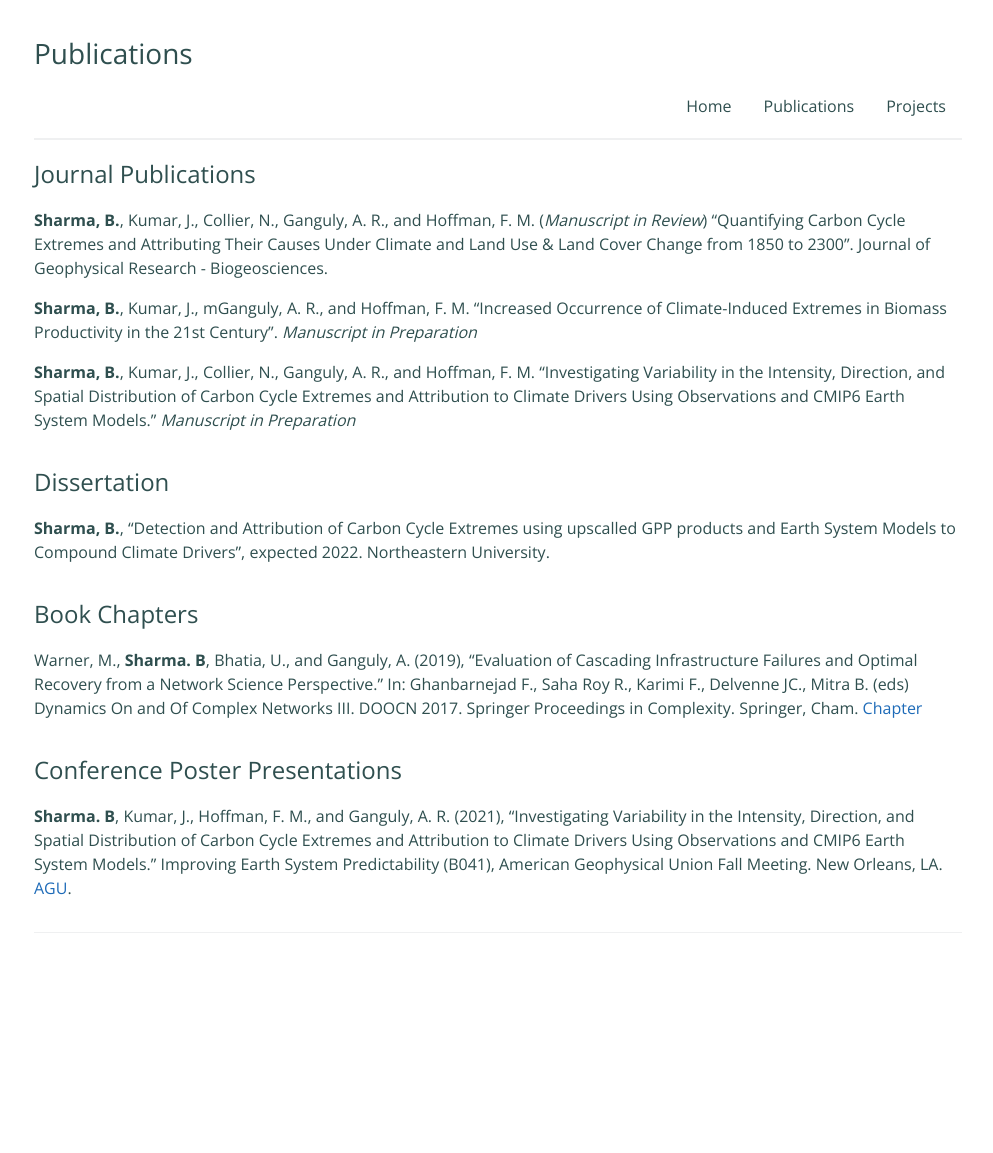
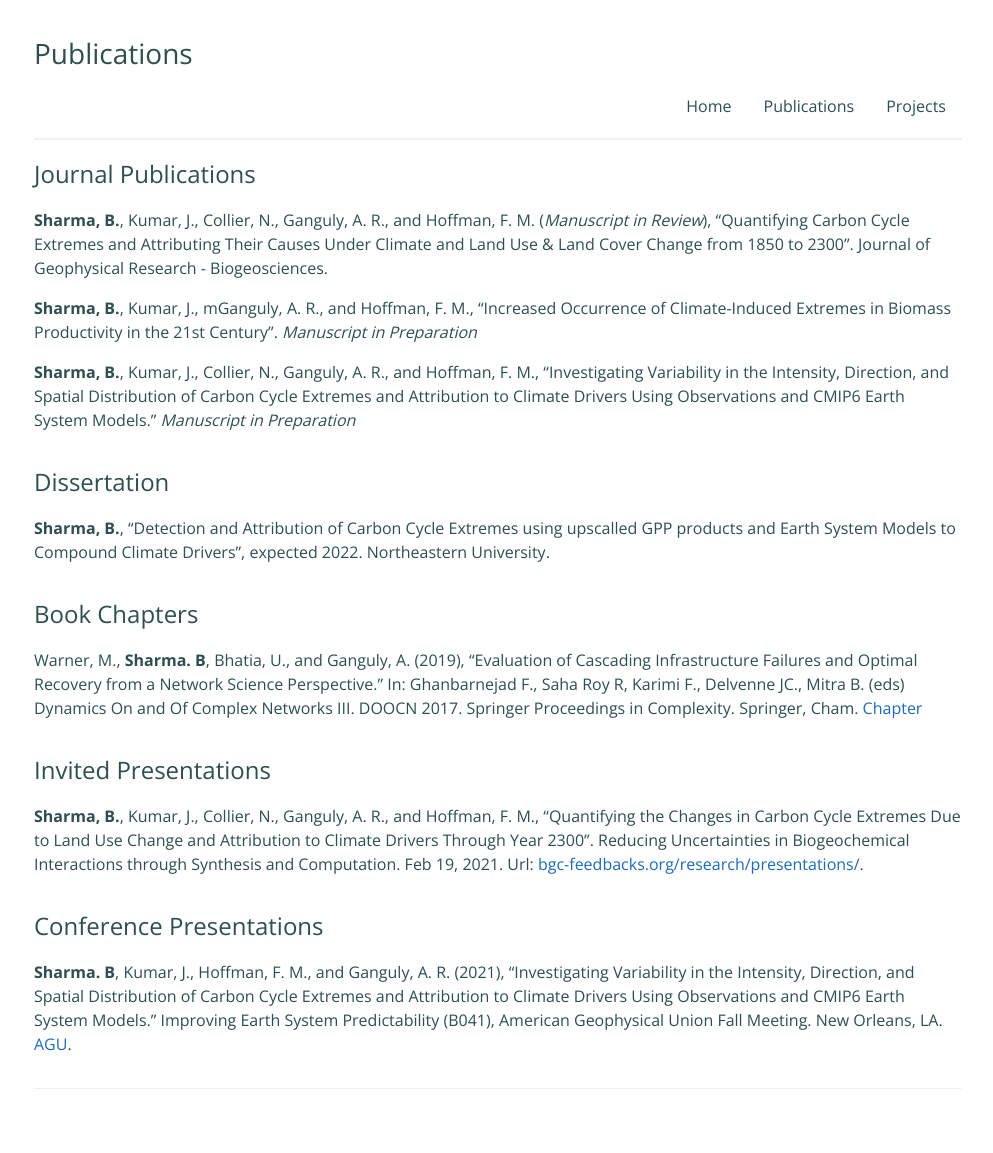
Before and after one commit to sharmapritika/sharmapritika.github.io, a Jekyll site: the page built from publications.md, in a window 1280 px wide. Shown: the whole page, without its empty margins (142-1135 px from the left). Built offline with Jekyll 4.4.1, drawn with Linux system fonts in a browser that asks for light colours; before the commit the page ends 997 px from its top, so only the background shows below that.

Commit message:
Update publications.md

```diff
--- a/publications.md
+++ b/publications.md
@@ -6,11 +6,11 @@ featured-img: assets/images/earth-wide.jpg
 ---
 ## Journal Publications
 
-**Sharma, B.**, Kumar, J., Collier, N., Ganguly, A. R., and Hoffman, F. M. (_Manuscript in Review_) "Quantifying Carbon Cycle Extremes and Attributing Their Causes Under Climate and Land Use & Land Cover Change from 1850 to 2300". Journal of Geophysical Research - Biogeosciences.
+**Sharma, B.**, Kumar, J., Collier, N., Ganguly, A. R., and Hoffman, F. M. (_Manuscript in Review_), "Quantifying Carbon Cycle Extremes and Attributing Their Causes Under Climate and Land Use & Land Cover Change from 1850 to 2300". Journal of Geophysical Research - Biogeosciences.
 
-**Sharma, B.**, Kumar, J., mGanguly, A. R., and Hoffman, F. M. "Increased Occurrence of Climate-Induced Extremes in Biomass Productivity in the 21st Century". _Manuscript in Preparation_
+**Sharma, B.**, Kumar, J., mGanguly, A. R., and Hoffman, F. M., "Increased Occurrence of Climate-Induced Extremes in Biomass Productivity in the 21st Century". _Manuscript in Preparation_
 
-**Sharma, B.**, Kumar, J., Collier, N., Ganguly, A. R., and Hoffman, F. M. "Investigating Variability in the Intensity, Direction, and Spatial Distribution of Carbon Cycle Extremes and Attribution to Climate Drivers Using Observations and CMIP6 Earth System Models." _Manuscript in Preparation_
+**Sharma, B.**, Kumar, J., Collier, N., Ganguly, A. R., and Hoffman, F. M., "Investigating Variability in the Intensity, Direction, and Spatial Distribution of Carbon Cycle Extremes and Attribution to Climate Drivers Using Observations and CMIP6 Earth System Models." _Manuscript in Preparation_
 
 
 ## Dissertation
@@ -20,9 +20,12 @@ featured-img: assets/images/earth-wide.jpg
 
 ## Book Chapters
 
-Warner, M., **Sharma. B**, Bhatia, U., and Ganguly, A. (2019), “Evaluation of Cascading Infrastructure Failures and Optimal Recovery from a Network Science Perspective.” In: Ghanbarnejad F., Saha Roy R., Karimi F., Delvenne JC., Mitra B. (eds) Dynamics On and Of Complex Networks III. DOOCN 2017. Springer Proceedings in Complexity. Springer, Cham. [Chapter](https://doi.org/10.1007/978-3-030-14683-2_3)
+Warner, M., **Sharma. B**, Bhatia, U., and Ganguly, A. (2019), “Evaluation of Cascading Infrastructure Failures and Optimal Recovery from a Network Science Perspective.” In: Ghanbarnejad F., Saha Roy R, Karimi F., Delvenne JC., Mitra B. (eds) Dynamics On and Of Complex Networks III. DOOCN 2017. Springer Proceedings in Complexity. Springer, Cham. [Chapter](https://doi.org/10.1007/978-3-030-14683-2_3)
+
+## Invited Presentations
+**Sharma, B.**, Kumar, J., Collier, N., Ganguly, A. R., and Hoffman, F. M., "Quantifying the Changes in Carbon Cycle Extremes Due to Land Use Change and Attribution to Climate Drivers Through Year 2300". Reducing Uncertainties in Biogeochemical Interactions through Synthesis and Computation. Feb 19, 2021. Url: [bgc-feedbacks.org/research/presentations/](https://www.bgc-feedbacks.org/research/presentations/Sharma_RUBISCO-SFA_20210219.pdf).
 
 
-## Conference Poster Presentations
+## Conference Presentations
 
 **Sharma. B**, Kumar, J., Hoffman, F. M., and Ganguly, A. R. (2021), “Investigating Variability in the Intensity, Direction, and Spatial Distribution of Carbon Cycle Extremes and Attribution to Climate Drivers Using Observations and CMIP6 Earth System Models.” Improving Earth System Predictability (B041), American Geophysical Union Fall Meeting. New Orleans, LA. [AGU](https://agu2021fallmeeting-agu.ipostersessions.com/default.aspx?s=71-89-8B-05-7E-BE-42-CF-33-5D-F5-8A-F4-6A-77-AC&guestview=true).
```
